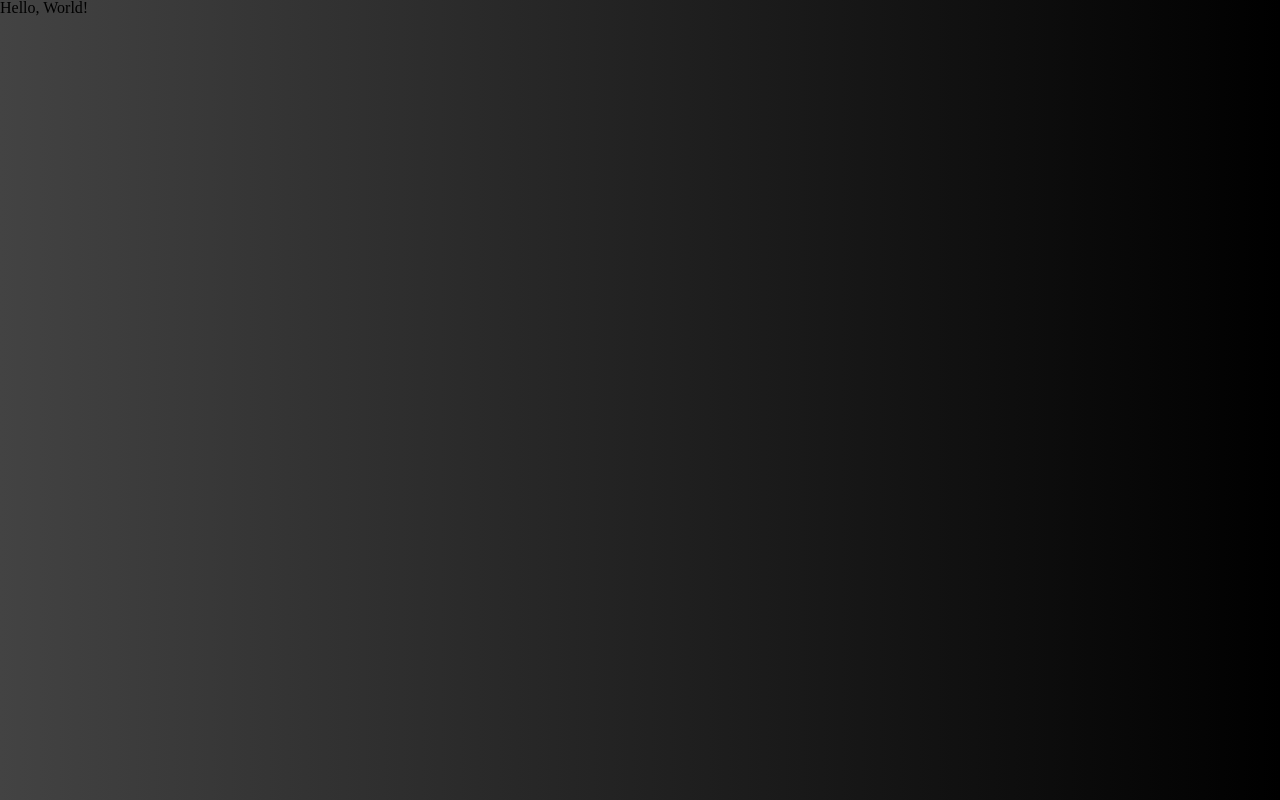
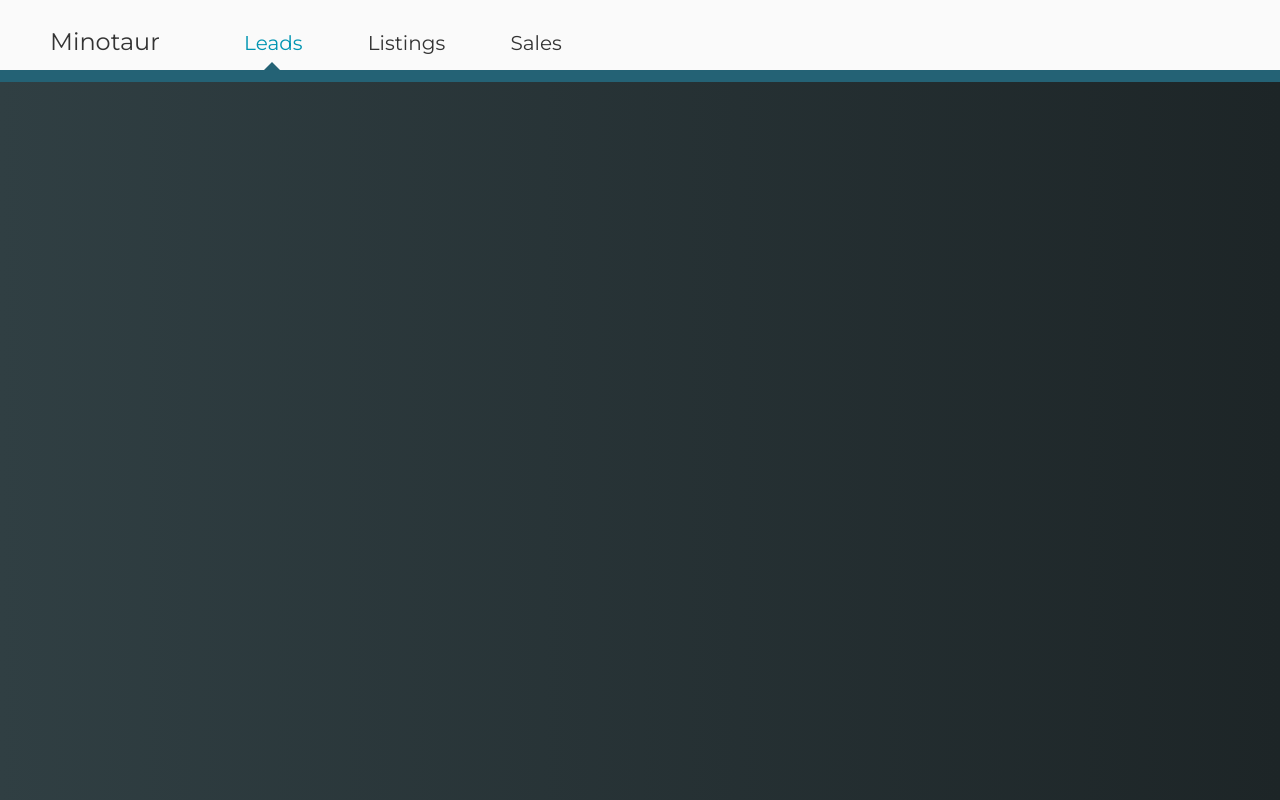
Before and after one commit to eacraft13/ds-monitor, a website: page src/app/index.html in a window 1280 px wide. Drawn offline with Linux system fonts and the light colour scheme.

Commit message:
Basic header styling

```diff
--- a/src/app/index.html
+++ b/src/app/index.html
@@ -7,11 +7,31 @@
     <title>Monitor</title>
 
     <!-- styles -->
+    <!-- <link href="https://fonts.googleapis.com/css?family=Montserrat:200,400,700" rel="stylesheet"> -->
+    <link href="https://fonts.googleapis.com/css?family=Montserrat:400" rel="stylesheet">
     <link rel="stylesheet" href="/components/reset-css/reset.css">
     <link rel="stylesheet" href="/style.css">
 </head>
 <body>
-    <p>Hello, World!</p>
+
+    <header>
+        <div class="main">
+            <div class="logo">Minotaur</div>
+            <nav>
+                <span class="leads active">
+                    <a href="#">Leads</a>
+                </span>
+                <span class="listings">
+                    <a href="#">Listings</a>
+                </span>
+                <span class="sales">
+                    <a href="#">Sales</a>
+                </span>
+            </nav>
+        </div>
+
+        <div class="underbar"></div>
+    </header>
 
     <!-- scripts -->
     <script src="/components/jquery/dist/jquery.min.js" defer></script>
--- a/src/app/style.css
+++ b/src/app/style.css
@@ -1,5 +1,51 @@
 body {
-    background: #000000;  /* fallback for old browsers */
-    background: -webkit-linear-gradient(to right, #434343, #000000);  /* Chrome 10-25, Safari 5.1-6 */
-    background: linear-gradient(to right, #434343, #000000); /* W3C, IE 10+/ Edge, Firefox 16+, Chrome 26+, Opera 12+, Safari 7+ */
+    background: linear-gradient(to right, #303F43, #1D2527);
+    color: #333333;
+    font-family: 'Montserrat', sans-serif;
+    font-size: 16px;
 }
+
+header > .main {
+    background: #FAFAFA;
+    height: 70px;
+}
+
+header > .main > .logo {
+    display: inline-block;
+    font-size: 24px;
+    padding: 30px 50px 10px 50px;
+}
+
+header > .main > nav {
+    display: inline-block;
+}
+
+header > .main > nav > span {
+    font-size: 20px;
+    padding: 0 30px 0 30px;
+}
+
+header > .main > nav > span.active {
+    color: #0095b2;
+}
+
+header > .main > nav > span.active:after {
+    content: '';
+    border: 9px solid transparent;
+    border-bottom-color: #246275;
+    height: 0;
+    left: 263px;
+    position: absolute;
+    top: 53px;
+    width: 0;
+}
+
+header > .main > nav > span > a {
+    color: inherit;
+    text-decoration: none;
+}
+
+header > .underbar {
+    background: #246275;
+    height: 12px;
+}
```
